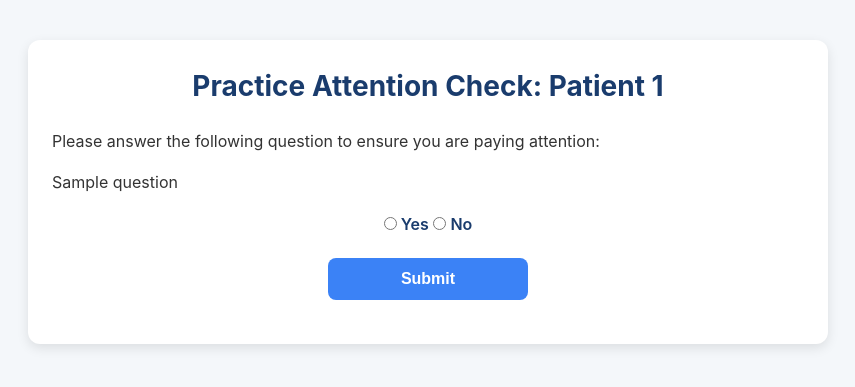
After one commit to AMIRASRZAD/InsuranceExp, a Flask app: template templates/practice_attention_check.html in a window 1280 px wide. The commit adds this page. Shown: the top 387 px of the page, without its empty margins (212-1067 px from the left). Run offline with Flask 2, Linux system fonts and the light colour scheme; the template is opened without the code that fills it: most values are stand-ins (such as "Sample title", 1, 10 or a date in 2020); parts of the project's set-up code (start-up, migrations or seed data) failed here and were passed over; some libraries are stand-ins or nearby versions.

```diff
--- a/app.py
+++ b/app.py
@@ -180,10 +180,13 @@ def confidence_interval_chart(level, predicted_charge, task_id):
     np.random.seed(task_id)
     if level == 1:
         percentage = 0.6  # ±60%
+        percentage_label = "60%"
     elif level == 2:
         percentage = 0.3  # ±30%
+        percentage_label = "30%"
     else:
         percentage = 0.05  # ±5%
+        percentage_label = "5%"
 
     lower_bound = max(0, predicted_charge * (1 - percentage))
     upper_bound = min(30000, predicted_charge * (1 + percentage))
@@ -196,7 +199,10 @@ def confidence_interval_chart(level, predicted_charge, task_id):
     ax.set_xlim(lower_bound - 1000, upper_bound + 1000)
     ax.set_ylim(-0.5, 0.5)
     ax.text(lower_bound, -0.4, f'${int(lower_bound)}', ha='center', va='top', fontsize=10)
+    ax.text(lower_bound, -0.6, f'(-{percentage_label})', ha='center', va='top', fontsize=8)
     ax.text(upper_bound, -0.4, f'${int(upper_bound)}', ha='center', va='top', fontsize=10)
+    ax.text(upper_bound, -0.6, f'(+{percentage_label})', ha='center', va='top', fontsize=8)
+    ax.text(predicted_charge, -0.4, f'${int(predicted_charge)}', ha='center', va='top', fontsize=10)
     ax.set_facecolor('#f9fafb')
     ax.get_yaxis().set_visible(False)
     ax.get_xaxis().set_visible(False)
@@ -308,6 +314,9 @@ def practice():
         performance_message = "Your estimate was closer to the true medical cost than the automated algorithm’s prediction" if user_error <= automated_algorithm_error else "The automated algorithm’s prediction was closer to the true medical cost than your estimate"
 
         session['practice_index'] = session.get('practice_index', 0) + 1
+        if practice_index == 2:  # After practice task 3
+            session['current_practice_row'] = practice_row
+            return redirect(url_for('practice_attention_check'))
         return render_template('practice_result.html',
                              customer_number=customer_number,
                              customer_info=practice_row,
@@ -324,6 +333,25 @@ def practice():
     return render_template('practice.html',
                          customer_info=customer_info,
                          customer_number=customer_number)
+
+@app.route('/practice_attention_check', methods=['GET', 'POST'])
+def practice_attention_check():
+    practice_index = session.get('practice_index', 0)
+    practice_data = get_practice_data()
+    if practice_index != 3:
+        return redirect(url_for('practice'))
+
+    practice_row = session.get('current_practice_row', practice_data[2])
+    customer_number = practice_index
+
+    if request.method == 'POST':
+        answer = request.form.get('answer')
+        correct_answer = 'yes' if practice_row['smoker'] == 'yes' else 'no'
+        logging.debug(f"Practice attention check: answer={answer}, correct={correct_answer}")
+        return redirect(url_for('practice'))
+
+    question = "Was Practice Patient 3 a smoker?"
+    return render_template('practice_attention_check.html', question=question, customer_number=customer_number)
 
 @app.route('/transition')
 def transition():
@@ -352,9 +380,9 @@ def attention_check():
         return redirect(url_for('task'))
 
     if task_index == 2:
-        question = "Was Patient 2 a smoker?"
+        question = "Was Insured Customer 2 a smoker?"
     else:  # task_index == 5
-        question = "Was Patient 5 below 35 years old?"
+        question = "Was Insured Customer 5 below 35 years old?"
     return render_template('attention_check.html', question=question, customer_number=task_index + 1)
 
 @app.route('/task', methods=['GET', 'POST'])
@@ -366,7 +394,7 @@ def task():
         max_retries = 3
         conn = None
         performance_wins = session.get('performance_wins', 0)
-        performance_score = 20 + (performance_wins * 13.33)  # Adjusted for 6 tasks: 0 wins = 20%, 1 win = 33.33%, ..., 6 wins = 100%
+        performance_score = min(100, 20 + performance_wins * 20)  # 0 wins = 20%, 1 win = 40%, 2 wins = 60%, 3 wins = 80%, 4+ wins = 100%
         bonus = (performance_score / 100) * 2.0
         attention_errors = session.get('attention_errors', 0)
         logging.info(f"Participant with Prolific ID {session.get('prolific_id')} performance: {performance_score}%, bonus: ${bonus:.2f}, attention_errors: {attention_errors}")
@@ -601,7 +629,7 @@ def end_with_error():
     max_retries = 3
     conn = None
     performance_wins = session.get('performance_wins', 0)
-    performance_score = 20 + (performance_wins * 13.33)  # Adjusted for 6 tasks
+    performance_score = min(100, 20 + performance_wins * 20)  # 0 wins = 20%, 1 win = 40%, 2 wins = 60%, 3 wins = 80%, 4+ wins = 100%
     bonus = (performance_score / 100) * 2.0
     attention_errors = session.get('attention_errors', 0)
     logging.info(f"Participant with Prolific ID {session.get('prolific_id')} ended early due to attention errors: {attention_errors}, performance: {performance_score}%, bonus: ${bonus:.2f}")
@@ -613,7 +641,7 @@ def end_with_error():
                 schema = [row[0] for row in cur.fetchall()]
                 logging.debug(f"Responses table schema: {schema}")
                 for response in session.get('responses', []):
-                    task_data = next(t for t in session['tasks'] if t['ID'] == response['ID'])
+                    task_data = next(t for t in tasks if t['ID'] == response['ID'])
                     uncertainty_level = task_data.get('uncertainty_level', 1)
                     try:
                         uncertainty_level = int(uncertainty_level)
@@ -664,7 +692,7 @@ def end_with_error():
     session.pop('tasks', None)
     session.pop('task_index', None)
     session.pop('attention_errors', None)
-    return render_template('end.html', performance_score=performance_score, ended_early=True)
+    return render_template('end.html', performance_score=performance_score)
 
 @app.route('/test-db')
 def test_db():
--- a/templates/assessment.html
+++ b/templates/assessment.html
@@ -3,13 +3,13 @@
 <head>
     <meta charset="UTF-8">
     <meta name="viewport" content="width=device-width, initial-scale=1.0">
-    <title>Patient {{ customer_number }} of 6</title>
+    <title>Insured Customer {{ customer_number }} of 6</title>
     <link rel="stylesheet" href="/static/styles.css">
     <script src="/static/slider.js"></script>
 </head>
 <body>
     <div class="container">
-        <h1>Patient {{ customer_number }} of 6</h1>
+        <h1>Insured Customer {{ customer_number }} of 6</h1>
         <table class="info-table">
             <tr>
                 <th>Age</th>
--- a/templates/index.html
+++ b/templates/index.html
@@ -11,14 +11,14 @@
         <h1>Medical Cost Estimation Study</h1>
         <p>Thank you for participating in our research to estimate medical costs!</p>
         <h2>About the Study</h2>
-        <p>Imagine that you are a medical insurance employee and you need to estimate medical costs (the expenses for healthcare services patients incur) based on the following patient information:</p>
+        <p>Imagine that you are a medical insurance employee and you need to estimate medical costs (the expenses for healthcare services incured by Insured Customers) based on the following information:</p>
         <ul>
             <li>Age</li>
             <li>BMI (Body Mass Index)</li>
             <li>Smoker Status</li>
         </ul>
-        <p>You will first see a few examples to help you understand how medical costs relate to patient information. Then, you will complete six practice tasks to improve your accuracy, followed by six main tasks.</p>
-        <p>Your performance will be measured by how many times (out of the 8 main tasks) your estimate is as good as or better than the automated algorithm’s prediction. Pay close attention to the information provided in the practice tasks and during the main tasks to improve your estimates.</p>
+        <p>You will first see a few examples to help you understand how medical costs relate to insured customer information. Then, you will complete six practice tasks to improve your accuracy, followed by six main tasks.</p>
+        <p>Your performance will be measured by how many times your estimate is as good as or better than the automated algorithm’s prediction. Pay close attention to the information provided in the practice tasks and during the main tasks to improve your estimates.</p>
         <p>Please note that there are a few attention check questions included in the study to ensure data quality. Make sure to read each question carefully.</p>
         <h2>Time</h2>
         <p>~6 minutes</p>
--- /dev/null
+++ b/templates/practice_attention_check.html
@@ -0,0 +1,25 @@
+<!DOCTYPE html>
+<html lang="en">
+<head>
+    <meta charset="UTF-8">
+    <meta name="viewport" content="width=device-width, initial-scale=1.0">
+    <title>Practice Attention Check: Patient {{ customer_number }}</title>
+    <link rel="stylesheet" href="/static/styles.css">
+</head>
+<body>
+    <div class="container">
+        <h1>Practice Attention Check: Patient {{ customer_number }}</h1>
+        <p>Please answer the following question to ensure you are paying attention:</p>
+        <p>{{ question }}</p>
+        <form action="{{ url_for('practice_attention_check') }}" method="post">
+            <div class="radio-container">
+                <label><input type="radio" name="answer" value="yes" required> Yes</label>
+                <label><input type="radio" name="answer" value="no"> No</label>
+            </div>
+            <div class="button-container">
+                <button type="submit">Submit</button>
+            </div>
+        </form>
+    </div>
+</body>
+</html>
--- a/templates/practice_result.html
+++ b/templates/practice_result.html
@@ -3,12 +3,12 @@
 <head>
     <meta charset="UTF-8">
     <meta name="viewport" content="width=device-width, initial-scale=1.0">
-    <title>Practice Result: Patient {{ customer_number }} of 6</title>
+    <title>Practice Result: {{ customer_number }} of 6</title>
     <link rel="stylesheet" href="/static/styles.css">
 </head>
 <body>
     <div class="container">
-        <h1>Practice Result: Patient {{ customer_number }} of 6</h1>
+        <h1>Practice Result: {{ customer_number }} of 6</h1>
         <p style="font-size: 16px;">{{ performance_message }}</p>
         <table class="info-table">
             <tr>
--- a/templates/results.html
+++ b/templates/results.html
@@ -3,18 +3,18 @@
 <head>
     <meta charset="UTF-8">
     <meta name="viewport" content="width=device-width, initial-scale=1.0">
-    <title>Summary: Patient {{ customer_number }} of 6</title>
+    <title>Summary: Insured Customer {{ customer_number }} of 6</title>
     <link rel="stylesheet" href="/static/styles.css">
 </head>
 <body>
     <div class="container">
-        <h1>Summary: Patient {{ customer_number }} of 6</h1>
+        <h1>Summary: Insured Customer {{ customer_number }} of 6</h1>
         <p style="font-size: 16px;">{{ performance_message }}</p>
         <p>Your Initial Estimated Medical Cost: <strong>${{ initial_guess|int }}</strong></p>
         <p>Automated Algorithm Predicted Medical Cost: <strong>${{ automated_algorithm_prediction|int }}</strong></p>
         <p>Your Final Estimated Medical Cost: <strong>${{ final_guess|int }}</strong></p>
         <form action="{{ url_for('stage3') }}" method="post">
-            <button type="submit">{{ 'Finish Study' if customer_number == 6 else 'Next Patient' }}</button>
+            <button type="submit">{{ 'Finish Study' if customer_number == 6 else 'Next Insured Customer' }}</button>
         </form>
     </div>
 </body>
--- a/templates/transition.html
+++ b/templates/transition.html
@@ -9,7 +9,7 @@
 <body>
     <div class="container">
         <h1>Ready for the Main Study!</h1>
-        <p>Great job completing the six practice tasks! Now, let’s dive into the main study to estimate medical costs with automated algorithm insights. Your performance will be measured by how many times (out of the 8 main tasks) your estimate is as good as or better than the automated algorithm’s prediction. Pay close attention to the information provided during the main tasks to improve your estimates.</p>
+        <p>Great job completing the six practice tasks! Now, let’s dive into the main study to estimate medical costs with automated algorithm insights. Your performance will be measured by how many times (out of the 6 main tasks) your estimate is as good as or better than the automated algorithm’s prediction. Pay close attention to the information provided during the main tasks to improve your estimates.</p>
         <form action="{{ url_for('task') }}" method="get">
             <button type="submit">Start Main Study</button>
         </form>
```
Also changed, not shown: templates/examples.html (+4 -4 lines), templates/practice.html (+4 -4 lines), templates/review_condition1.html (+4 -6 lines), templates/review_condition2.html (+5 -5 lines), templates/review_condition3.html (+4 -4 lines).
